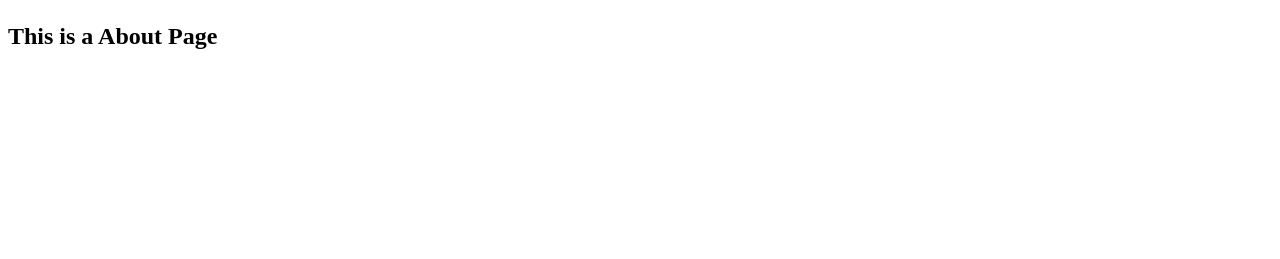
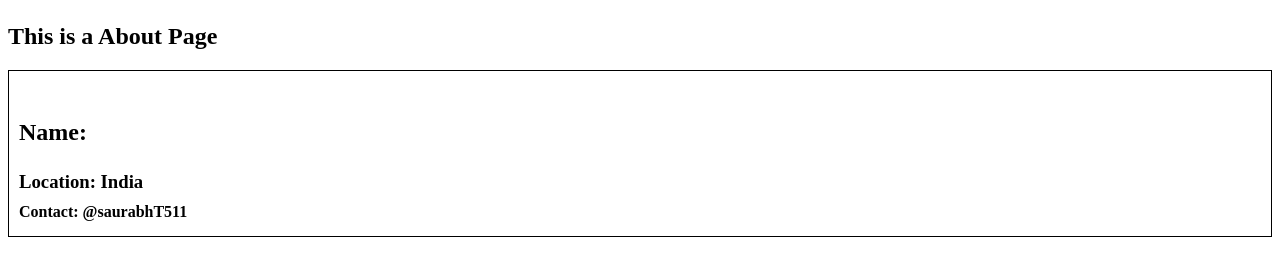
Before and after one commit to SaurabhT311/FoodStore, a React (Vite) app: page /about in a window 1280 px wide. Shown: the part 221-480 px from the top of the page. Built offline with nearby package versions, Linux system fonts and the light colour scheme; no server answers.

Commit message:
Added About and User page in the application.

```diff
--- a/index.css
+++ b/index.css
@@ -80,3 +80,8 @@ h3, h4{
     padding: 0 20px;
     cursor: pointer;
 }
+
+.user-card{
+    padding: 10px;
+    border: 1px solid black;
+}
--- a/src/components/About.js
+++ b/src/components/About.js
@@ -1,12 +1,28 @@
-import React from "react";
+import React, { Component } from "react";
+import User from "./User";
 
-const About = () => {
+
+class About extends Component {
+
+  constructor(props){
+    super(props);
+    // console.log("Parent Constructor");
+  }
+
+  componentDidMount() {
+    console.log("Parent componentDidMount");
+  }
+
+  render() {
+    console.log("Parent render");
     return (
       <div>
         <h1>About</h1>
         <h2>This is a About Page</h2>
+        <User name={"Saurabh"} location={"Ahmedabad"} />
       </div>
     );
-};
+  }
+}
 
 export default About;
--- /dev/null
+++ b/src/components/User.js
@@ -0,0 +1,60 @@
+/*Class Based Component */
+
+import React, { Component } from "react";
+
+class User extends Component {
+
+  constructor(props) {
+    super(props);
+    this.state = {
+      userInfo:{
+        name:"",
+        location:"",
+        avatar_url:""
+      }
+    };
+    // console.log(this.props.name +" Child Constructor");
+  }
+
+  async componentDidMount() {
+    // console.log(this.props.name +" Child componentDidMount");
+    const data = await fetch("https://api.github.com/users/saurabhT311");
+    const json = await data.json();
+    console.log("json", json);
+    this.setState({
+      userInfo: json,
+    })
+  }
+
+  render() {
+    // console.log(this.props.name +" Child render");
+    const {name, location, avatar_url} = this.state.userInfo;
+    return (
+      <div className="user-card">
+        <img src={avatar_url}/>
+        <h2>Name: {name}</h2>
+        <h3>Location: {location || "India"}</h3>
+        <h4>Contact: @saurabhT511</h4>
+      </div>
+    );
+  }
+}
+
+export default User;
+
+//Code for Popup
+// useEffect(() => {
+//   const handleClickOutside = (event) => {
+//     if (
+//       showPopup &&
+//       emailPopupRef.current &&
+//       !emailPopupRef.current.contains(event.target)
+//     ) {
+//       setShowPopup(false);
+//     }
+//   };
+//   document.addEventListener("mousedown", handleClickOutside);
+//   return () => {
+//     document.removeEventListener("mousedown", handleClickOutside);
+//   };
+// }, [showPopup]);
```
Lines whose indentation alone changed are shown as unchanged.
